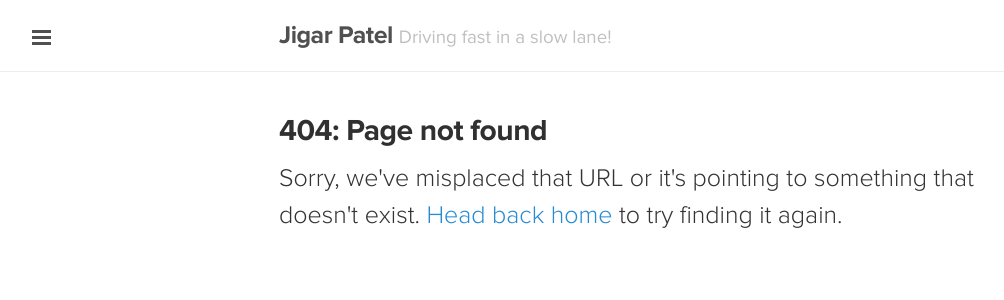
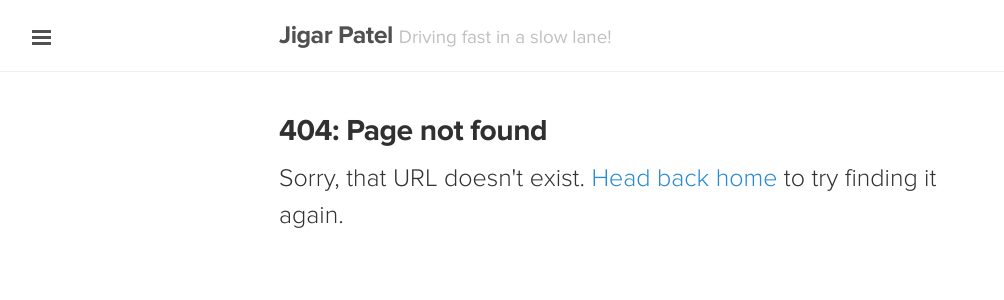
Before and after one commit to agentbigman/Agentbigman.github.io, a Jekyll site: the page built from 404.html, in a window 1280 px wide. Shown: the top 300 px of the page, without its empty margins (1-1005 px from the left). Built offline with Jekyll 4.4.1, drawn with Linux system fonts in a browser that asks for light colours; comment, search, counter and statistics services are not loaded.

Commit message:
Update 404 page

```diff
--- a/404.html
+++ b/404.html
@@ -5,5 +5,5 @@ title: "404: Page not found"
 
 <div class="page">
   <h1 class="page-title">404: Page not found</h1>
-  <p class="lead">Sorry, we've misplaced that URL or it's pointing to something that doesn't exist. <a href="/">Head back home</a> to try finding it again.</p>
+  <p class="lead">Sorry, that URL doesn't exist. <a href="https://jigarpatel.in">Head back home</a> to try finding it again.</p>
 </div>
```
